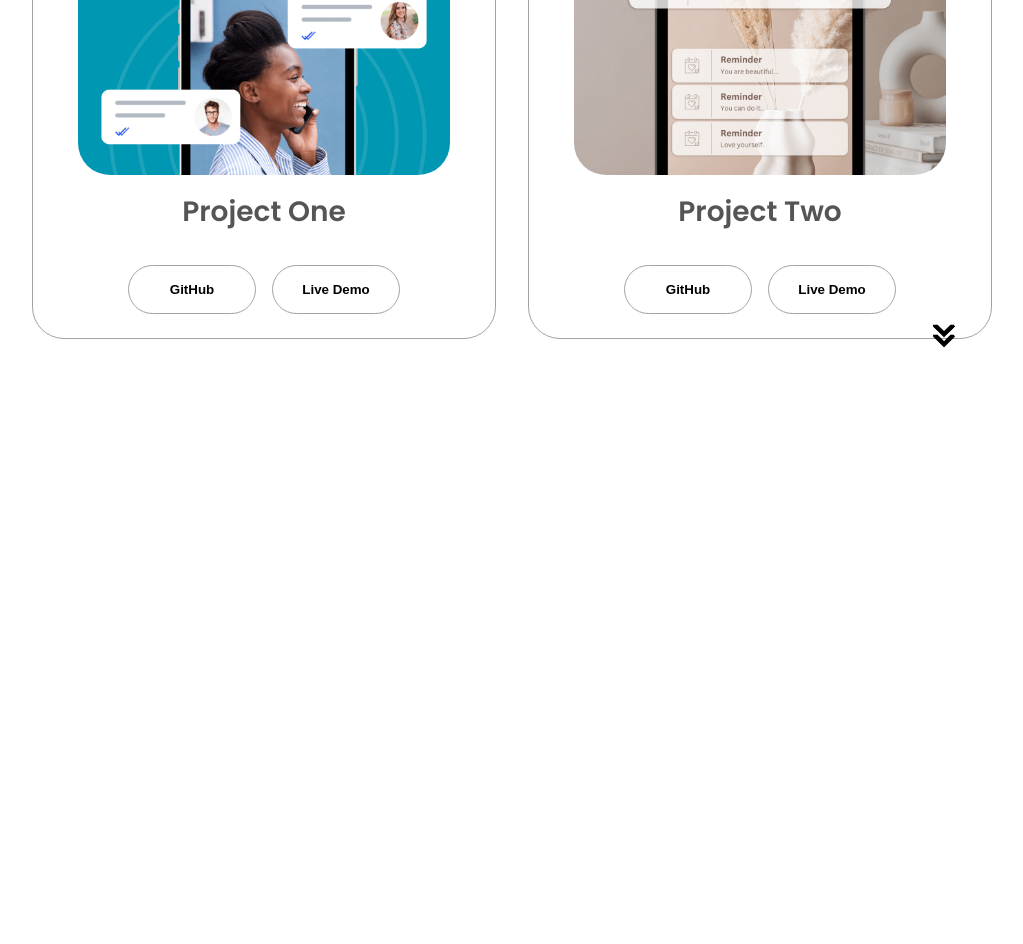
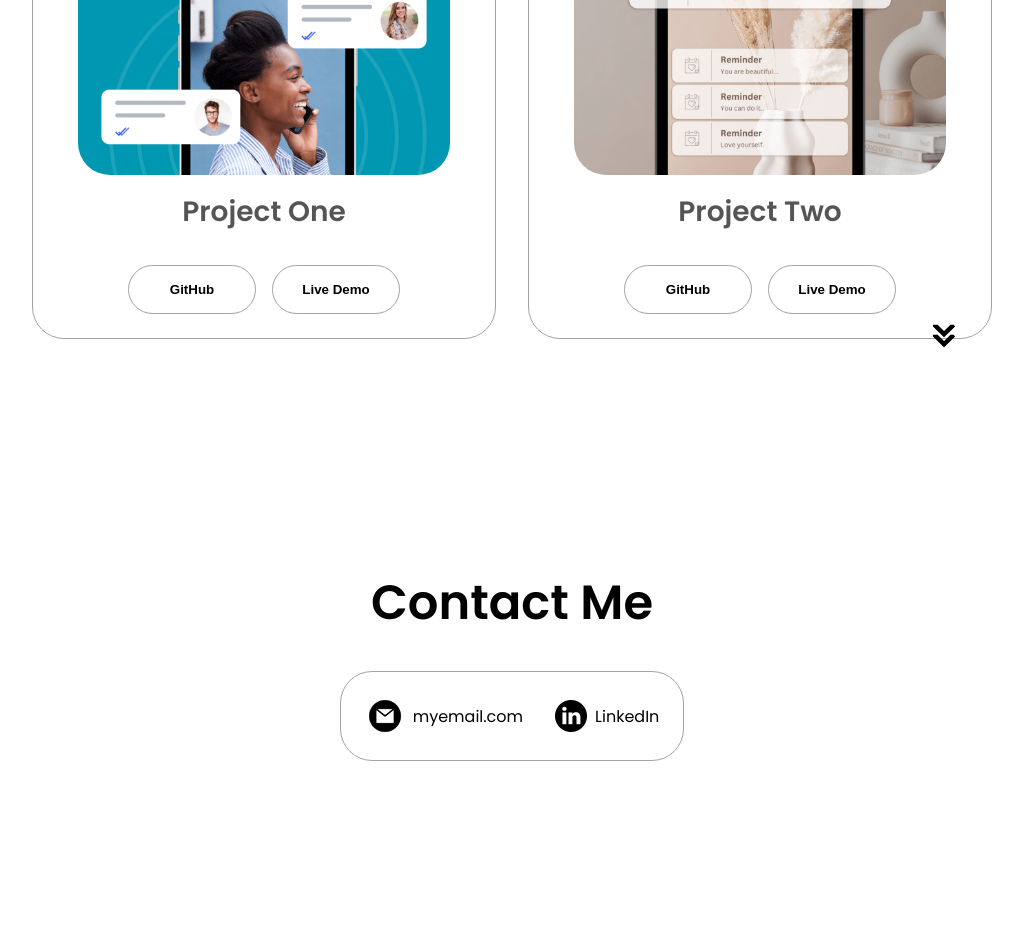
Before and after one commit to mariannec0/portfolio, a plain HTML site: page index.html in a window 1280 px wide. Shown: the part 1928-2872 px from the top of the page, without its empty margins (128-1151 px from the left). Before the commit the page ends 2312 px from the top, so only its background shows below. Drawn offline with Linux system fonts and the light colour scheme.

Commit message:
creates a contact section

```diff
--- a/assets/stylesheets/style.css
+++ b/assets/stylesheets/style.css
@@ -367,3 +367,38 @@ section {
   justify-content: space-around;
   gap: 0.5rem;
 } */
+
+/* --- CONTACT SECTION --- */
+
+#contact {
+  display: flex;
+  justify-content: center;
+  flex-direction: column;
+  height: 70vh;
+}
+
+.contact-info-upper-container {
+  display: flex;
+  justify-content: center;
+  border-radius: 2rem;
+  border: rgb(53, 53, 53) 0.1rem solid;
+  border-color: rgb(163, 163, 163);
+  margin: 2rem auto;
+  padding: 0.5rem;
+}
+
+.contact-info-container {
+  display: flex;
+  align-items: center;
+  justify-content: center;
+  gap: 0.5rem;
+  margin: 1rem;
+}
+
+.contact-icon {
+  cursor: default;
+}
+
+.email-icon {
+  height: 2.5rem;
+}
--- a/index.html
+++ b/index.html
@@ -102,7 +102,7 @@
       onclick="location.href='./#projects'">
     </div>
   </section>
-  <section  id="projects">
+  <section id="projects">
     <p class="section__text__p1">Browse Recent</p>
     <h1 class="title">Projects</h1>
     <div class="project-details-container">
@@ -156,6 +156,27 @@
       class="icon arrow"
       onclick="location.href='./#projects'">
   </section>
+  <section id="contact">
+    <p class="section__text__p1">
+      <h1 class="title">Contact Me</h1>
+      <div class="contact-info-upper-container">
+        <div class="contact-info-container">
+          <img
+          src="/assets/images/email.png"
+          alt="Email icon"
+          class="icon contact-icon email-icon">
+          <p><a href="mailto:email@gmail.com">myemail.com</a></p>
+        </div>
+        <div class="contact-info-container">
+          <img
+          src="/assets/images/linkedin.png"
+          alt="LinkedIn icon"
+          class="icon contact-icon">
+          <p><a href="linkedin.com">LinkedIn</a></p>
+        </div>
+      </div>
+    </p>
+  </section>
   <script src="/javascript/script.js"></script>
 </body>
 </html>
```
